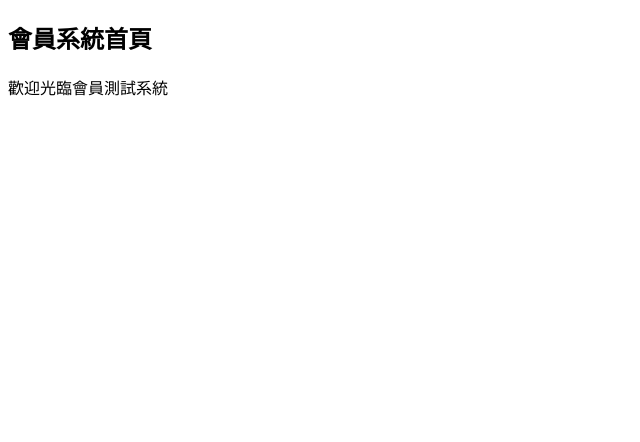
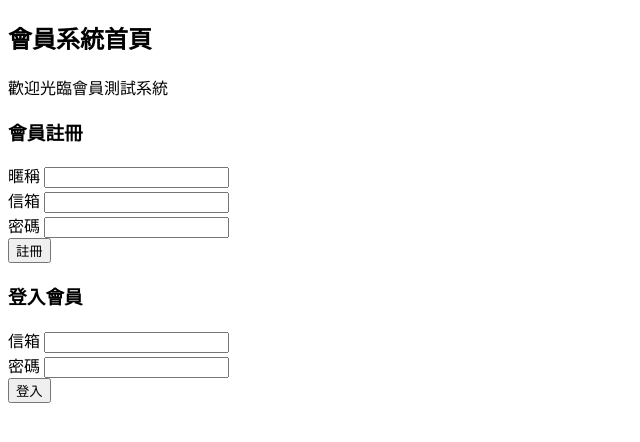
Before and after one commit to PennyDong/Python_flask_member-system, a Flask app: page / in a window 1280 px wide. Shown: the top 442 px of the page, without its empty margins (0-640 px from the left). Run offline with Flask 3, Linux system fonts and the light colour scheme.

Commit message:
註冊系統跟登入系統(測試中)

```diff
--- a/app.py
+++ b/app.py
@@ -1,16 +1,18 @@
 import pymongo
 from flask import *
-client=pymongo.MongoClient("mongodb+srv://milk:milk000000@milkteam.vyzjimd.mongodb.net/?retryWrites=true&w=majority")
+client=pymongo.MongoClient(
+    "mongodb+srv://milk:milk0000@milkteam.vyzjimd.mongodb.net/?retryWrites=true&w=majority"
+)
 db=client.member_system
-print("資料庫連線成功")
+print("資料連線成功")
 
 app=Flask(
-	__name__,
-	static_folder="public",
-	static_url_path="/"
+    __name__,
+    static_folder="public",
+    static_url_path="/"
 )
 
-app.secret_key="any string but secret"
+app.secret_key="any string but sectet"
 
 @app.route("/")
 def index():
@@ -22,8 +24,45 @@ def member():
 
 @app.route("/err")
 def err():
-    message=request.args.get("msg","發生錯誤，請聯繫客服或回到上一頁")
+    message=request.args.get("msg","發生錯誤")
     return render_template("err.html",message=message)
 
+@app.route("/signup", methods=["POST"])
+def signup():
+    nickname=request.form["nickname"]
+    email=request.form["email"]
+    password=request.form["password"]
 
+    collection=db.member_system
+
+    result=collection.find_one({
+        "email":email
+    })
+
+    if result !=None:
+        return redirect("/err?msg=信箱已被註冊過")
+
+    collection.insert_one({
+        "nickname":nickname,
+        "email":email,
+        "password":password
+    })
+
+    return redirect("/index")
+
+@app.route("/signin", methods=["POST"])
+def signin():
+    email=request.form["email"]
+    password=request.form["password"]
+
+    collection=db.member_system
+
+    result=collection.find_one({
+        "$and":[
+            {"email":email},
+            {"password":password}
+        ]
+    })
+    if result==None:
+        return redirect("/err?msg=帳號或密碼輸入錯誤")
 app.run(port=3000)
--- a/templates/err.html
+++ b/templates/err.html
@@ -8,8 +8,6 @@
 <body>
     <h2>發生錯誤！</h2>
     <div>{{message}}</div>
-    <form>
 
-    </form>
 </body>
 </html>
--- a/templates/index.html
+++ b/templates/index.html
@@ -8,5 +8,19 @@
 <body>
     <h2>會員系統首頁</h2>
     <div>歡迎光臨會員測試系統</div>
+    <h3>會員註冊</h3>
+    <form action="/signup" method="POST">
+        暱稱 <input type="text" name="nickname" /><br>
+        信箱 <input type="text" name="email" /><br>
+        密碼 <input type="password" name="password" /><br>
+        <button>註冊</button>
+    </form>
+
+    <h3>登入會員</h3>
+    <form action="/signuin" method="POST">
+        信箱 <input type="text" name="email" /><br>
+        密碼 <input type="password" name="password" /><br>
+        <button>登入</button>
+    </form>
 </body>
 </html>
```
